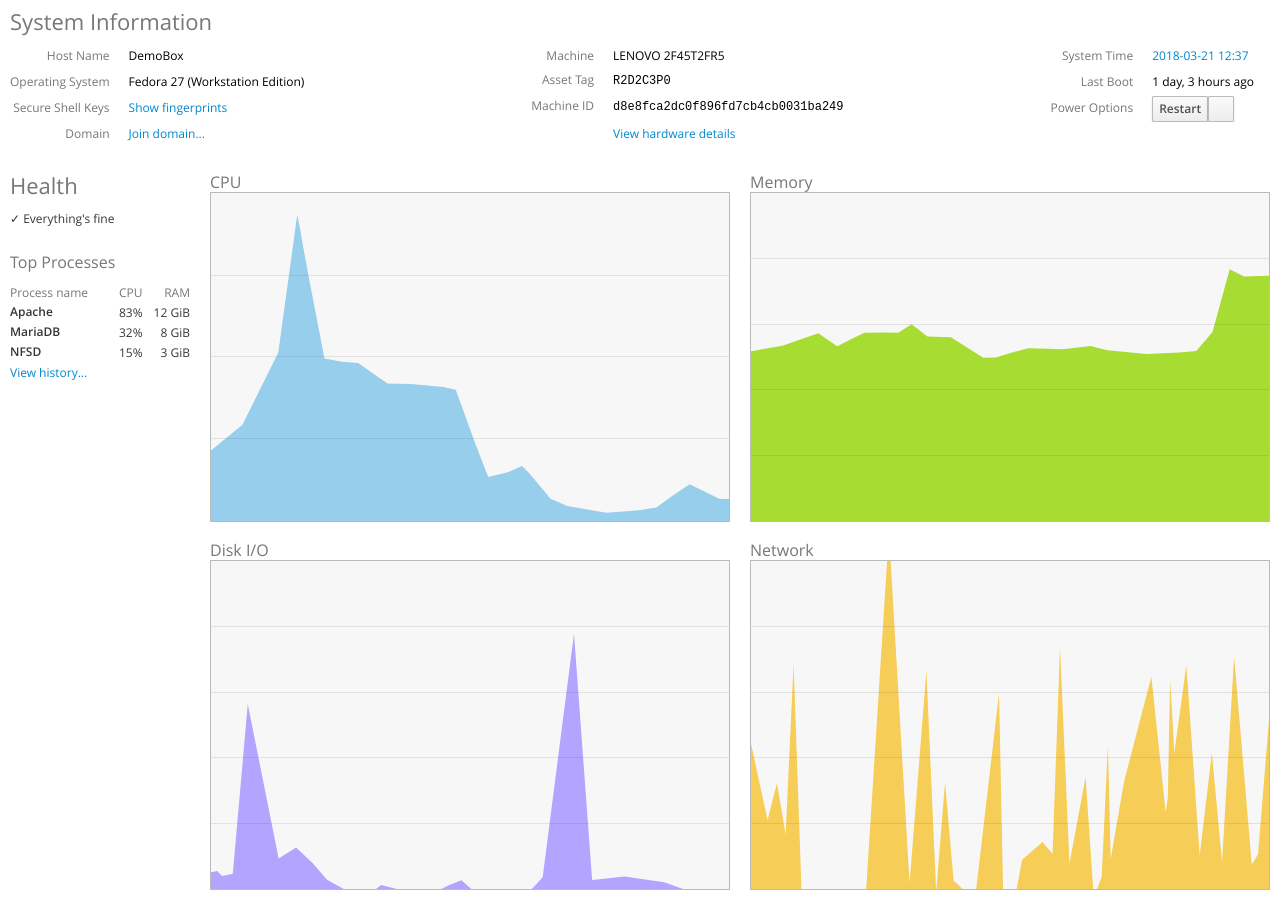
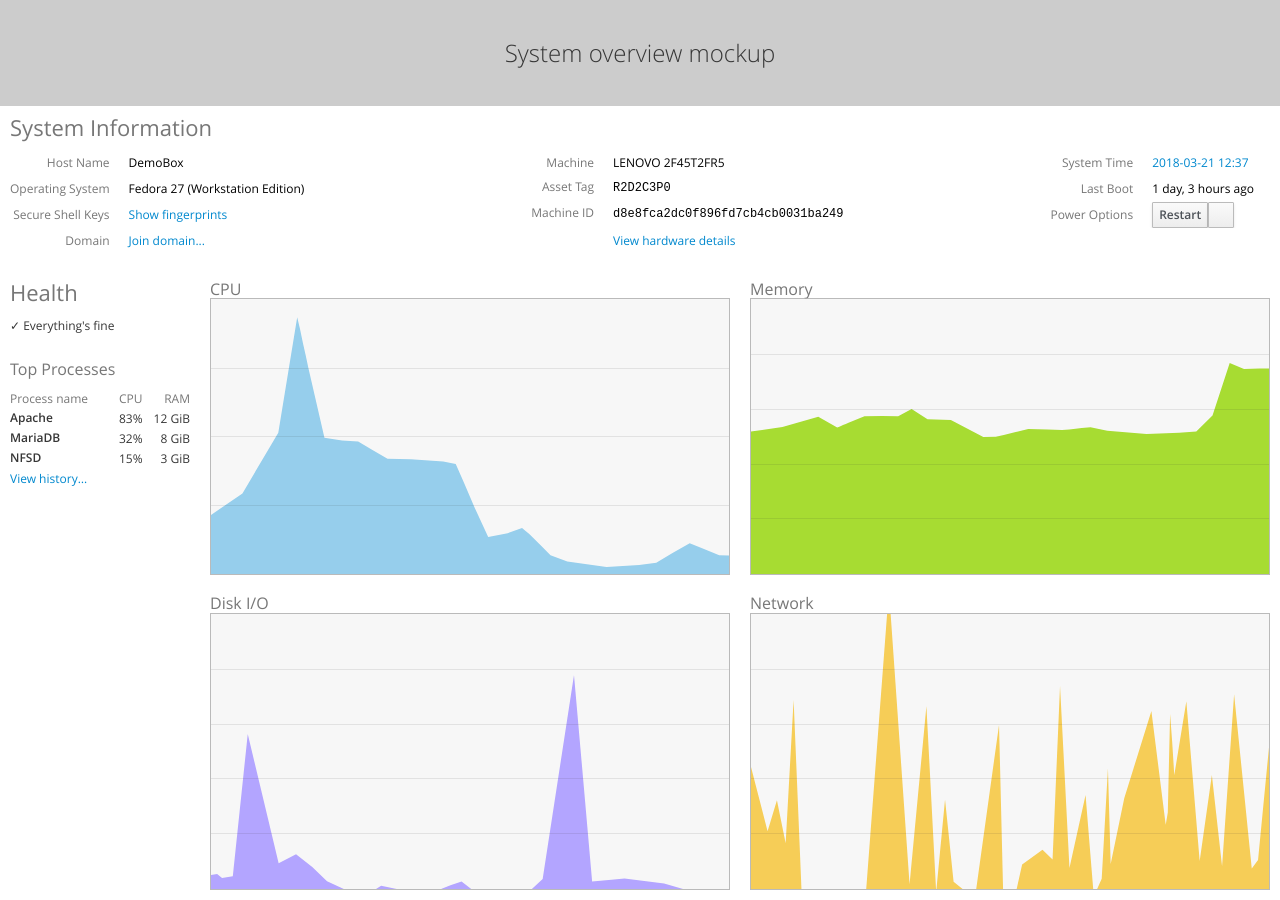
Before and after one commit to garrett/cockpit-mockweb, a Jekyll site: the page built from overview/index.html, in a window 1280 px wide. Built offline with Jekyll 4.4.1, drawn with Linux system fonts in a browser that asks for light colours; some web fonts are replaced.

Commit message:
fixed a bunch of accessibility issues & added H1

```diff
--- a/_layouts/minimal.html
+++ b/_layouts/minimal.html
@@ -1,9 +1,9 @@
 <!doctype html>
-<html>
+<html lang="en">
   <head>
     <title>{{ page.title | default: site.title }}</title>
     <meta charset="utf-8">
-    <meta content="width=device-width, initial-scale=1.0, maximum-scale=1.0, user-scalable=0" name="viewport" />
+    <meta content="width=device-width, initial-scale=1.0" name="viewport" />
     <link href="{{ site.baseurl }}/static/patternfly.css" rel="stylesheet">
     <link href="{{ site.baseurl }}/static/index.css" rel="stylesheet">
     <link href="{{ site.baseurl }}/static/branding.css" rel="stylesheet">
--- a/overview/index.html
+++ b/overview/index.html
@@ -3,7 +3,11 @@ layout: minimal
 ---
 <style>@import url(overview.css);</style>
 
-<div class="overview">
+<section class="intro">
+  <h1>System overview mockup</h1>
+</section>
+
+<div class="overview" role="main">
   <section class="information">
     <h2>System Information</h2>
     <table class="info-table-ct">
@@ -55,7 +59,7 @@ layout: minimal
           <td>1 day, 3 hours ago</td>
         </tr>
         <tr>
-          <th>Power Options</th>
+          <th id="system_information_power_options_label">Power Options</th>
           <td>
 
             <button class="btn btn-default btn-danger shutdown-privileged" data-action="restart" data-container="body" data-original-title="" title="">Restart</button><button data-toggle="dropdown" class="btn btn-default dropdown-toggle shutdown-privileged" aria-labelledby="system_information_power_options_label" data-original-title="" title=""><span class="caret"></span></button>
--- a/overview/overview.sass
+++ b/overview/overview.sass
@@ -11,9 +11,18 @@ body
   margin: 0
   padding: 0
   display: flex
+  flex-direction: column
   width: 100vw
   height: 100vh
   //line-height: 1.6
+
+.intro
+  text-align: center
+  padding: 4rem
+  background: #ccc
+
+  h1
+    margin: 0
 
 h2,
 h3
```
